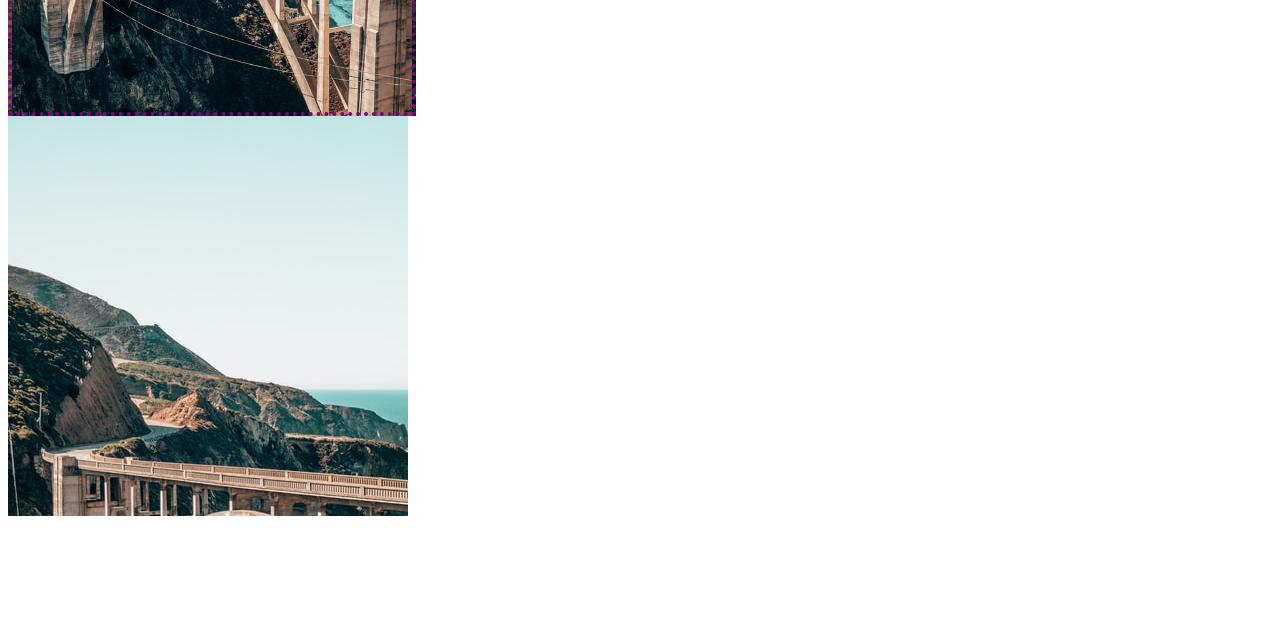
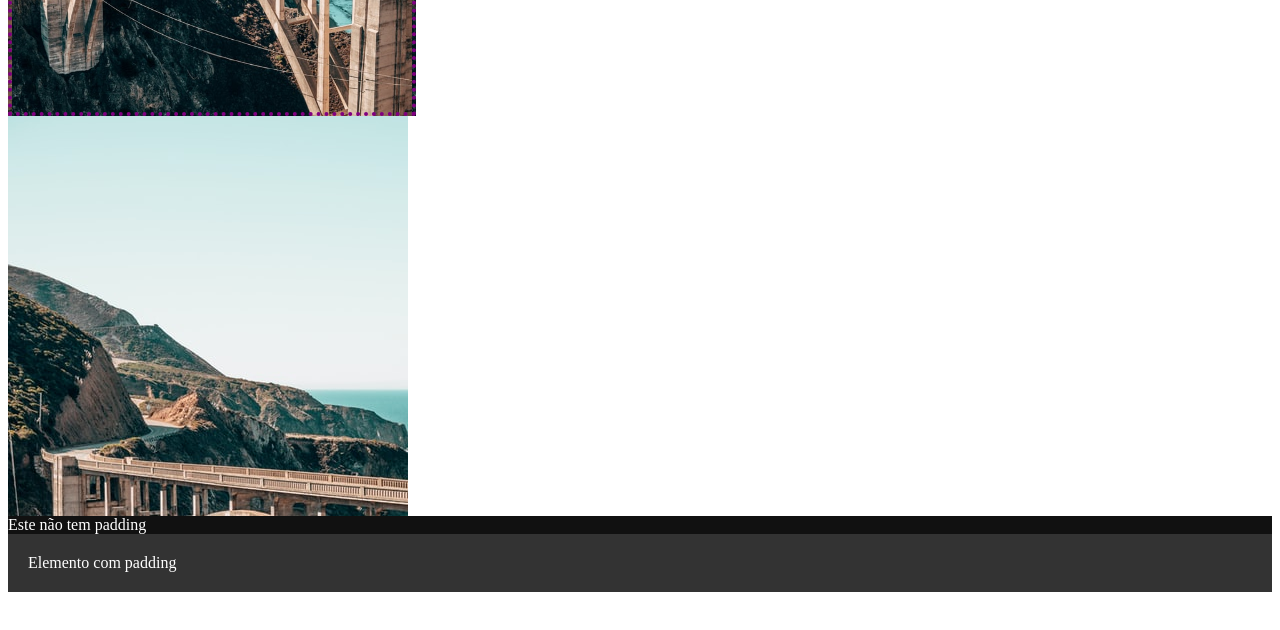
Before and after one commit to beasb/12-03-html, a plain HTML site: page index.html in a window 1280 px wide. Shown: the part 1743-2373 px from the top of the page. Drawn offline with Linux system fonts and the light colour scheme.

Commit message:
19 largura e altura

```diff
--- a/css/style.css
+++ b/css/style.css
@@ -122,3 +122,16 @@ opacity: 0.1;
         background-position: center;
         background-size: cover;
     }
+
+    /* 19 largura e altura */
+
+    .without-padding,
+.padding{
+    background-color: #111;
+    color: #fff;
+}
+
+.padding{
+    background-color: #333;
+    padding: 20px;
+}
--- a/index.html
+++ b/index.html
@@ -112,5 +112,11 @@
 <div class="centered-bg"></div>
 <div class="not-centered-bg"></div>
 
+<!-- 19 largura e altura -->
+
+<div class="without-padding"> Este não tem padding</div>
+
+<div class="padding"> Elemento com padding</div>
+
 </body>
 </html>
```
